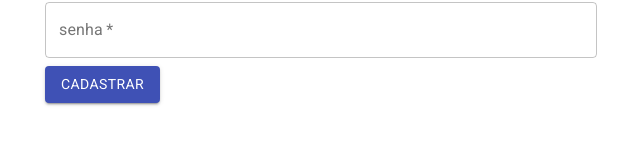
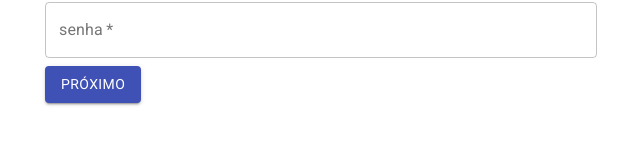
Before and after one commit to diorodro/tela-login, a React (Create React App) app: page / in a window 1280 px wide. Shown: the part 222-366 px from the top of the page, without its empty margins (319-959 px from the left). Built offline with nearby package versions, Linux system fonts and the light colour scheme.

Commit message:
Regras de Validação para os Campos de CPF, Nome e Senha

```diff
--- a/src/App.js
+++ b/src/App.js
@@ -1,6 +1,7 @@
 import React, { Component } from 'react';
 import FormularioCadastro from './components/FormularioCadastro/';
 import { Container, Typography } from '@material-ui/core';
+import { validarCPF, validarSenha, validarNome } from './models/cadastro';
 import 'fontsource-roboto';
 class App extends Component {
 
@@ -12,10 +13,10 @@ class App extends Component {
           align="center"
           component="h1"
 
-          >
+        >
           Formulário de Cadastro
         </Typography>
-        <FormularioCadastro aoEnviar={aoEnviarForm} validarCPF={validarCPF} />
+        <FormularioCadastro aoEnviar={aoEnviarForm} validacoes={{ cpf: validarCPF, senha: validarSenha, nome: validarNome }} />
       </Container>
     );
   }
@@ -25,12 +26,6 @@ function aoEnviarForm(dados) {
   console.log(dados);
 }
 
-function validarCPF(cpf) {
-  if (cpf.length !== 11) {
-    return {valido:false,texto:"CPF deve ter 11 dígitos."}
-  }else{
-    return {valido:true,texto:""}
-  }
-}
+
 
 export default App;
--- a/src/components/FormularioCadastro/DadosPessoais.jsx
+++ b/src/components/FormularioCadastro/DadosPessoais.jsx
@@ -1,20 +1,39 @@
 import React, { useState } from 'react';
 import { Button, TextField, Switch, FormControlLabel } from "@material-ui/core";
 
-function DadosPessoais({aoEnviar, validarCPF}) {
+function DadosPessoais({ aoEnviar, validacoes }) {
     const [nome, setNome] = useState("");
     const [sobrenome, setSobrenome] = useState("");
     const [cpf, setCpf] = useState("");
     const [promocoes, setPromocoes] = useState(true);
     const [novidades, setNovidades] = useState(false);
-    const [errors, setErrors] = useState({cpf:{valido:true, texto:""}});
+    const [errors, setErrors] = useState({ cpf: { valido: true, texto: "" }, nome: { valido: true, texto: "" }});
 
 
+    function validarCampos(event) {
+        const { name, value } = event.target;
+        const novoEstado = { ...errors };
+        novoEstado[name] = validacoes[name](value);
+        setErrors(novoEstado);
+    }
+
+
+    function possoEnviar() {
+        for (let campo in errors) {
+            if (!errors[campo].valido) {
+                return false;
+            }
+        }
+
+        return true;
+    }
 
     return (
         <form onSubmit={event => {
             event.preventDefault();
-            aoEnviar({nome, sobrenome, cpf, promocoes, novidades});
+            if (possoEnviar()) {
+                aoEnviar({ nome, sobrenome, cpf, promocoes, novidades });
+            }
         }}
         >
             <TextField
@@ -22,9 +41,13 @@ function DadosPessoais({aoEnviar, validarCPF}) {
                 onChange={event => {
                     setNome(event.target.value);
                 }}
+                onBlur={validarCampos}
+                error={!errors.nome.valido}
+                helperText={errors.nome.texto}
                 id="nome"
+                label="Nome"
+                name="nome"
                 required
-                label="Nome"
                 variant="outlined"
                 margin="normal"
                 fullWidth
@@ -49,14 +72,12 @@ function DadosPessoais({aoEnviar, validarCPF}) {
                     setCpf(event.target.value);
                 }}
 
-                onBlur={event=>{
-                    const ehValido = validarCPF(cpf);
-                    setErrors({cpf:ehValido})
-                }}
+                onBlur={validarCampos}
                 error={!errors.cpf.valido}
                 helperText={errors.cpf.texto}
                 id="cpf"
                 label="CPF"
+                name="cpf"
                 required
                 variant="outlined"
                 margin="normal"
@@ -90,7 +111,12 @@ function DadosPessoais({aoEnviar, validarCPF}) {
 
 
 
-            <Button type="submit" variant="contained" color="primary">Cadastrar</Button>
+            <Button
+                type="submit"
+                variant="contained"
+                color="primary">
+                Próximo
+            </Button>
         </form>
     );
 };
--- a/src/components/FormularioCadastro/DadosUsuario.jsx
+++ b/src/components/FormularioCadastro/DadosUsuario.jsx
@@ -1,15 +1,37 @@
 import React, { useState } from 'react';
 import { TextField, Button } from '@material-ui/core';
 
-function DadosUsuario({ aoEnviar }) {
+function DadosUsuario({ aoEnviar,validacoes }) {
 
     const [email, setEmail] = useState("");
     const [senha, setSenha] = useState("");
 
+    const [errors, setErrors] = useState({ senha: { valido: true, texto: "" } });
+
+
+    function validarCampos(event) {
+        const { name, value } = event.target;
+        const novoEstado = { ...errors };
+        novoEstado[name] = validacoes[name](value);
+        setErrors(novoEstado);
+    }
+
+    function possoEnviar() {
+        for(let campo in errors){
+            if (!errors[campo].valido) {
+                return false;
+            }
+        }
+
+        return true;
+    }
+
     return (
         <form onSubmit={event => {
             event.preventDefault();
-            aoEnviar({ email, senha });
+            if (possoEnviar()) {
+                aoEnviar({ email, senha });
+            }
         }}>
 
             <TextField
@@ -18,6 +40,7 @@ function DadosUsuario({ aoEnviar }) {
                     setEmail(event.target.value);
                 }}
                 id="email"
+                name="email"
                 label="email"
                 type="email"
                 required
@@ -31,7 +54,11 @@ function DadosUsuario({ aoEnviar }) {
                 onChange={event => {
                     setSenha(event.target.value)
                 }}
+                onBlur={validarCampos}
+                error={!errors.senha.valido}
+                helperText={errors.senha.texto}
                 id="senha"
+                name="senha"
                 label="senha"
                 type="password"
                 required
@@ -45,7 +72,7 @@ function DadosUsuario({ aoEnviar }) {
                 variant="contained"
                 color="primary"
             >
-                Cadastrar
+                Próximo
             </Button>
         </form>
     );
--- a/src/components/FormularioCadastro/FormularioCadastro.jsx
+++ b/src/components/FormularioCadastro/FormularioCadastro.jsx
@@ -2,9 +2,9 @@ import React, { useEffect, useState } from 'react';
 import DadosPessoais from './DadosPessoais';
 import DadosEntrega from './DadosEntrega';
 import DadosUsuario from './DadosUsuario';
-import { Typography, Stepper, Step, StepLabel } from '@material-ui/core';
+import { Typography, Stepper, Step, StepLabel} from '@material-ui/core';
 
-function FormularioCadastro({ aoEnviar, validarCPF }) {
+function FormularioCadastro({ aoEnviar, validacoes }) {
 
     const [etapaAtual, setEtapaAtual] = useState(0);
     const [dadosColetados, setDados] = useState({});
@@ -15,10 +15,10 @@ function FormularioCadastro({ aoEnviar, validarCPF }) {
     })
 
     const formularios = [
-        <DadosUsuario aoEnviar={coletarDados} />,
-        <DadosPessoais aoEnviar={coletarDados} validarCPF={validarCPF} />,
-        <DadosEntrega aoEnviar={coletarDados} />,
-        <Typography variant="h5">Obrigado pelo Cadastro!</Typography>
+        <DadosUsuario aoEnviar={coletarDados} validacoes={validacoes} />,
+        <DadosPessoais aoEnviar={coletarDados} validacoes={validacoes} />,
+        <DadosEntrega aoEnviar={coletarDados} validacoes={validacoes} />,
+        <Typography variant="h5" >Obrigado pelo Cadastro!</Typography>
     ];
 
     function proximo() {
--- /dev/null
+++ b/src/models/cadastro.js
@@ -0,0 +1,26 @@
+function validarCPF(cpf) {
+    if (cpf.length !== 11) {
+      return {valido:false,texto:"CPF deve ter 11 dígitos."}
+    }else{
+      return {valido:true,texto:""}
+    }
+  }
+
+  function validarSenha(senha) {
+    if (senha.length < 4 || senha.length > 72) {
+      return {valido:false,texto:"Senha deve ter 4 e 72 dígitos."}
+    }else{
+      return {valido:true,texto:""}
+    }
+  }
+
+
+  function validarNome(nome) {
+    if (nome.length < 3 || nome.length > 40) {
+      return {valido:false,texto:"Nome deve ter no mínimo 3 letras, e 39 no máximo"}
+    }else{
+      return {valido:true,texto:""}
+    }
+  }
+
+  export {validarCPF, validarSenha, validarNome};
```
